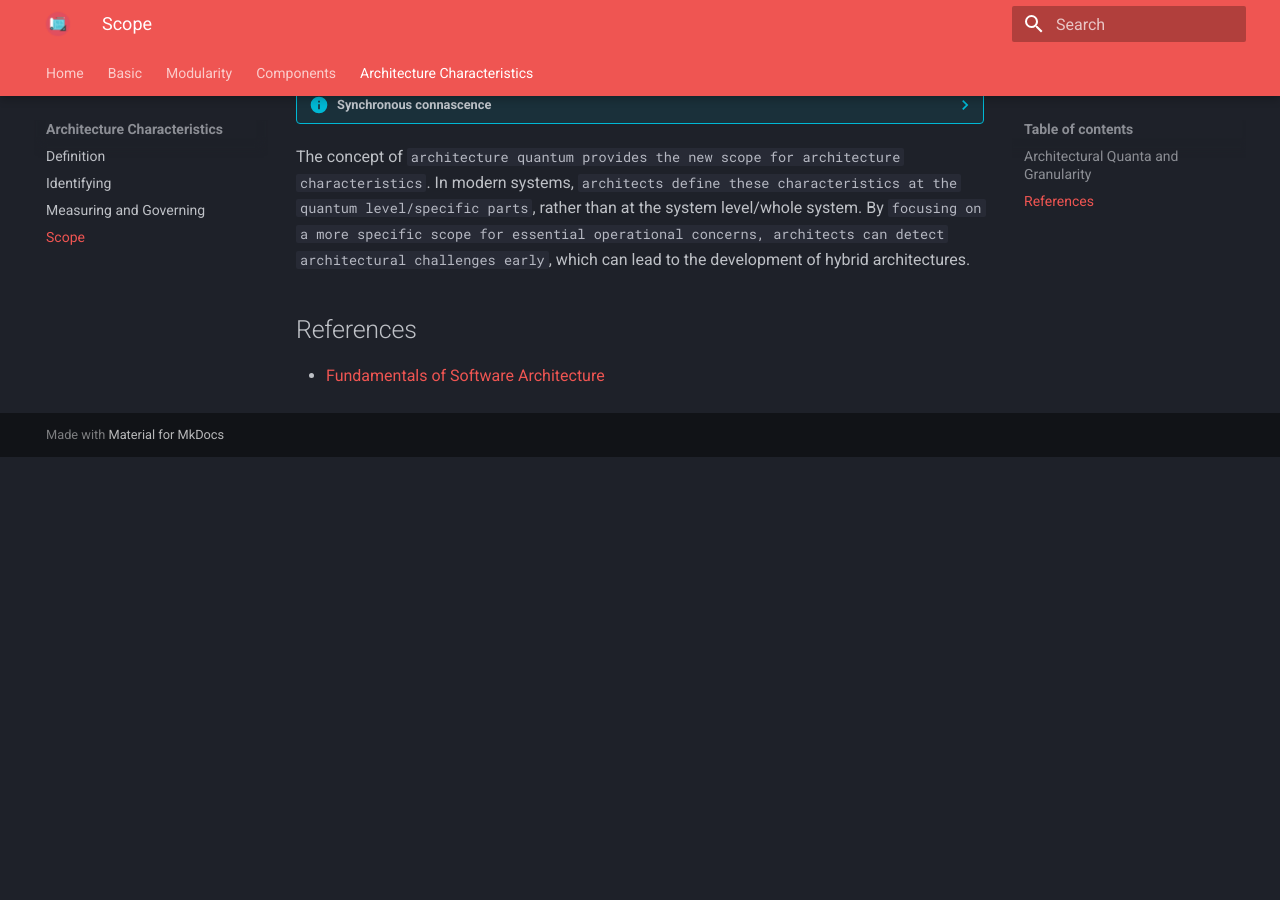
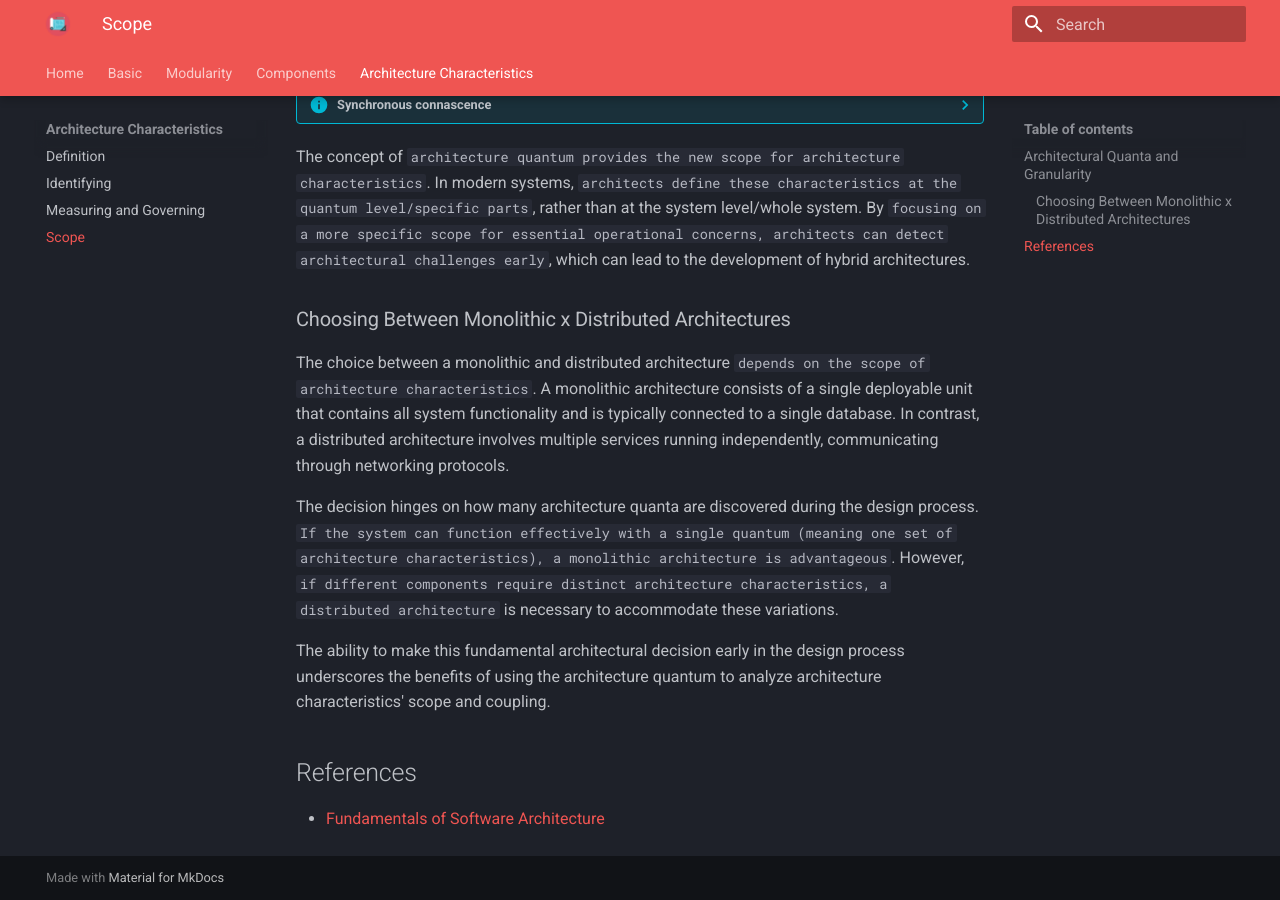
Before and after one commit to RomeroGabriel/mastering-software-architecture, an MkDocs documentation site: the page built from documentation/arch_characteristics/scope.md, in a window 1280 px wide and 900 px high, scrolled down 920 px. Built offline with MkDocs 1.6.1 and Material for MkDocs 9.7.7, drawn with Linux system fonts in a browser that asks for light colours; before the commit the page ends 1377 px from its top, so only the background shows below that.

Commit message:
Add choosing monolithic x distributed

```diff
--- a/documentation/arch_characteristics/scope.md
+++ b/documentation/arch_characteristics/scope.md
@@ -27,6 +27,14 @@ The definition about architecture quantum is:
 
 The concept of `architecture quantum provides the new scope for architecture characteristics`. In modern systems, `architects define these characteristics at the quantum level/specific parts`, rather than at the system level/whole system.  By `focusing on a more specific scope for essential operational concerns, architects can detect architectural challenges early`, which can lead to the development of hybrid architectures.
 
+### Choosing Between Monolithic x Distributed Architectures
+
+The choice between a monolithic and distributed architecture `depends on the scope of architecture characteristics`. A monolithic architecture consists of a single deployable unit that contains all system functionality and is typically connected to a single database. In contrast, a distributed architecture involves multiple services running independently, communicating through networking protocols.
+
+The decision hinges on how many architecture quanta are discovered during the design process. `If the system can function effectively with a single quantum (meaning one set of architecture characteristics), a monolithic architecture is advantageous`. However, `if different components require distinct architecture characteristics, a distributed architecture` is necessary to accommodate these variations.
+
+The ability to make this fundamental architectural decision early in the design process underscores the benefits of using the architecture quantum to analyze architecture characteristics' scope and coupling.
+
 ## References
 
 - [Fundamentals of Software Architecture](https://learning.oreilly.com/library/view/fundamentals-of-software/9781492043447/)
```
